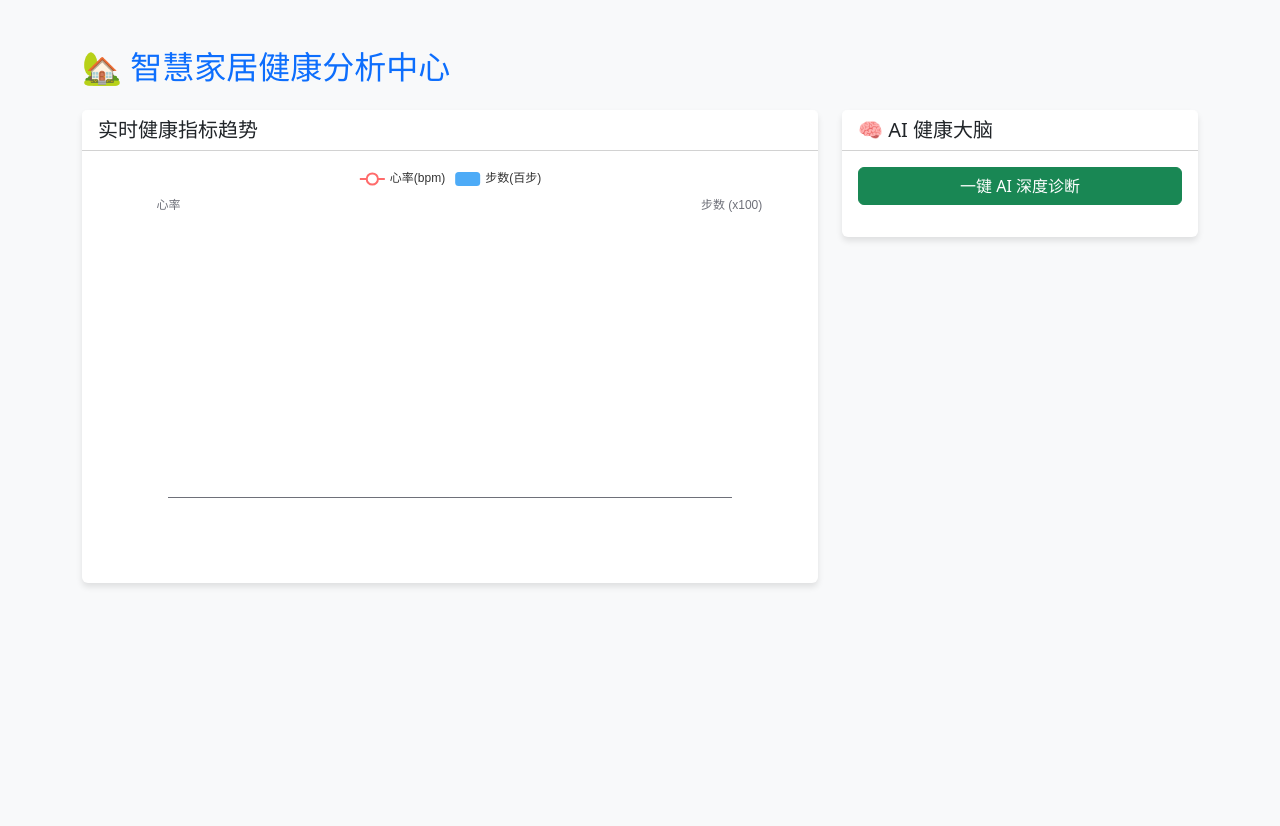
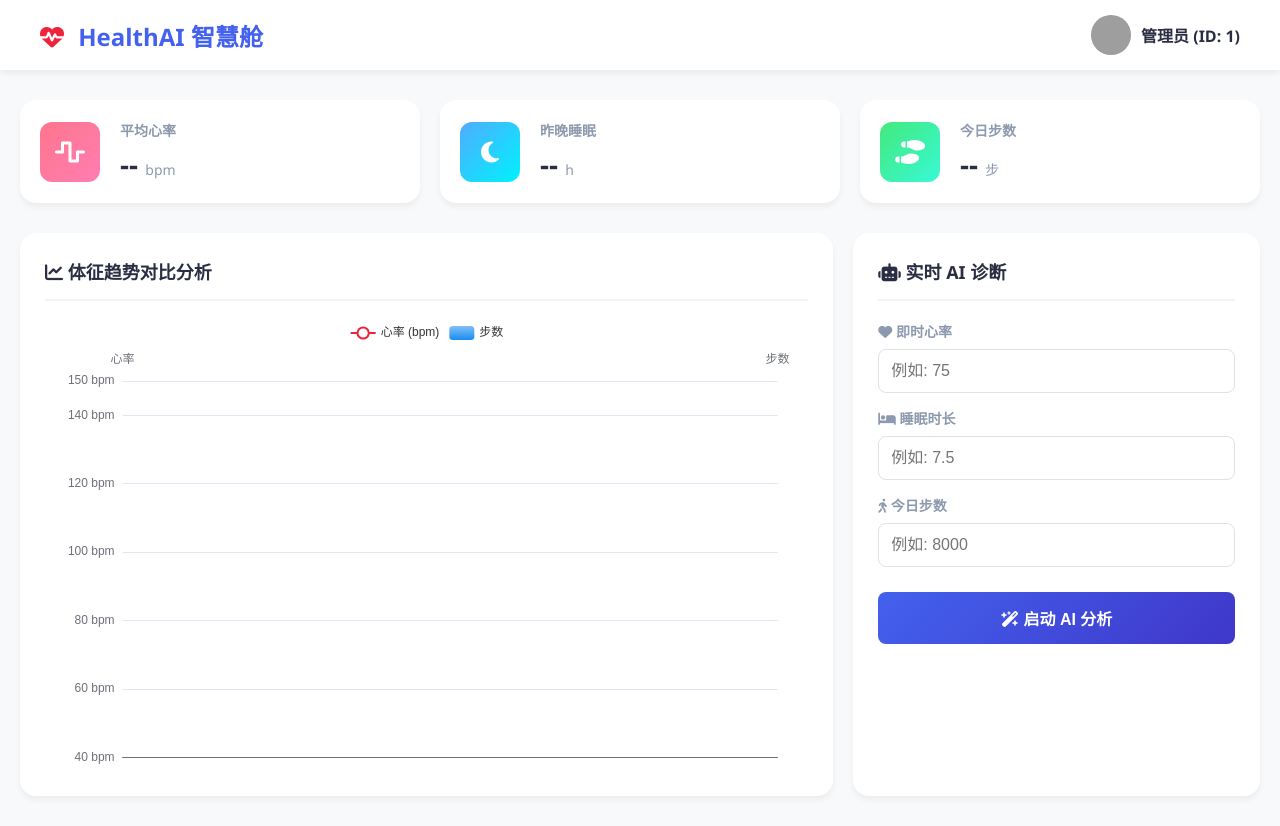
Before and after one commit to Prollary/health_analysis_system, a Flask app: template templates/dashboard.html in a window 1280 px wide. Before the commit the page ends 587 px from the top, so only its background shows below. Run offline with Flask 3, Linux system fonts and the light colour scheme; the template is opened without the code that fills it, so the values that code supplies are empty; parts of the project's set-up code (start-up, migrations or seed data) failed here and were passed over; grey boxes are pictures that could not be loaded.

Commit message:
feat: 重构前端架构，新增美观响应式的 Dashboard 界面，实现模块化 CSS/JS 与 ECharts 双轴数据展现

```diff
--- a/app.py
+++ b/app.py
@@ -3,6 +3,17 @@ from flask import Flask, request, jsonify, render_template
 from models import db, User, SensorData, HealthReport
 from services import save_sensor_data, get_health_history
 from ai_service import calculate_health_score
+from flask import jsonify
+import logging
+from logging.handlers import RotatingFileHandler
+
+# 配置日志：记录到 app.log
+file_handler = RotatingFileHandler('app.log', maxBytes=1024 * 1024, backupCount=10)
+file_handler.setFormatter(logging.Formatter(
+    '%(asctime)s %(levelname)s: %(message)s [in %(pathname)s:%(lineno)d]'
+))
+file_handler.setLevel(logging.INFO)
+app.logger.addHandler(file_handler)
 
 app = Flask(__name__)
 
@@ -108,5 +119,22 @@ def dashboard():
     """渲染前端控制台页面"""
     return render_template('dashboard.html')
 
+
+# 全局处理 404 错误
+@app.errorhandler(404)
+def not_found(error):
+    return jsonify({"status": "error", "message": "请求的资源不存在"}), 404
+
+# 全局处理 500 错误 (代码逻辑崩溃)
+@app.errorhandler(Exception)
+def handle_exception(e):
+    # 判断错误类型
+    app.logger.error(f"系统运行崩溃: {str(e)}") # 记录到服务器日志
+    return jsonify({
+        "status": "error",
+        "message": "系统繁忙或后台故障，请稍后再试",
+        "error_type": type(e).__name__
+    }), 500
+
 if __name__ == '__main__':
     app.run(debug=True)
--- /dev/null
+++ b/static/script.js
@@ -0,0 +1,156 @@
+document.addEventListener('DOMContentLoaded', function () {
+    // 1. 初始化 ECharts
+    const chartDom = document.getElementById('mainChart');
+    const myChart = echarts.init(chartDom);
+
+    // 2. 渲染图表函数 (多轴联动)
+    async function fetchAndRenderChart() {
+        try {
+            // 调用 Flask 接口获取历史数据
+            const response = await fetch('/api/health/history');
+            const result = await response.json();
+
+            // 更新顶部 KPI 卡片 (取最新的一条数据)
+            if (result.times && result.times.length > 0) {
+                const lastIndex = result.times.length - 1;
+                document.getElementById('kpi-hr').innerHTML = `${result.heart_rates[lastIndex]} <span>bpm</span>`;
+                document.getElementById('kpi-sleep').innerHTML = `${result.sleep_hours[lastIndex]} <span>h</span>`;
+                document.getElementById('kpi-steps').innerHTML = `${result.steps[lastIndex]} <span>步</span>`;
+            }
+
+            // ECharts 配置：左轴心率(折线)，右轴步数(柱状)
+            const option = {
+                tooltip: { trigger: 'axis', axisPointer: { type: 'cross' } },
+                legend: { data: ['心率 (bpm)', '步数'], top: 0 },
+                grid: { left: '3%', right: '4%', bottom: '3%', containLabel: true },
+                xAxis: [
+                    { type: 'category', data: result.times, boundaryGap: true }
+                ],
+                // 定义双 Y 轴
+                yAxis: [
+                    {
+                        type: 'value',
+                        name: '心率',
+                        min: 40, max: 150, // 设定心率合理区间
+                        axisLabel: { formatter: '{value} bpm' }
+                    },
+                    {
+                        type: 'value',
+                        name: '步数',
+                        position: 'right', // 放在右侧
+                        axisLabel: { formatter: '{value} 步' },
+                        splitLine: { show: false } // 隐藏右轴网格线避免杂乱
+                    }
+                ],
+                series: [
+                    {
+                        name: '步数',
+                        type: 'bar',
+                        yAxisIndex: 1, // 绑定到右侧 Y 轴
+                        data: result.steps,
+                        itemStyle: {
+                            color: new echarts.graphic.LinearGradient(0, 0, 0, 1, [
+                                { offset: 0, color: '#83bff6' },
+                                { offset: 1, color: '#188df0' }
+                            ]),
+                            borderRadius: [4, 4, 0, 0]
+                        }
+                    },
+                    {
+                        name: '心率 (bpm)',
+                        type: 'line',
+                        smooth: true,
+                        data: result.heart_rates,
+                        itemStyle: { color: '#ef233c' },
+                        lineStyle: { width: 3 },
+                        areaStyle: {
+                            color: new echarts.graphic.LinearGradient(0, 0, 0, 1, [
+                                { offset: 0, color: 'rgba(239, 35, 60, 0.3)' },
+                                { offset: 1, color: 'rgba(239, 35, 60, 0)' }
+                            ])
+                        }
+                    }
+                ]
+            };
+            myChart.setOption(option);
+        } catch (error) {
+            console.error("图表数据获取失败:", error);
+            // 可以在此处渲染备用/模拟数据防止图表空白
+        }
+    }
+
+    // 3. 处理表单提交 (触发 AI)
+    const form = document.getElementById('healthForm');
+    const analyzeBtn = document.getElementById('analyzeBtn');
+
+    form.addEventListener('submit', async function (e) {
+        e.preventDefault(); // 阻止页面刷新
+
+        // 改变按钮状态
+        const originalText = analyzeBtn.innerHTML;
+        analyzeBtn.innerHTML = '<i class="fa-solid fa-spinner fa-spin"></i> AI 正在全息运算中...';
+        analyzeBtn.disabled = true;
+
+        // 获取用户输入的数据
+        const hr = document.getElementById('input-hr').value;
+        const sleep = document.getElementById('input-sleep').value;
+        const steps = document.getElementById('input-steps').value;
+
+        try {
+            // 第一步：先将数据发送给入库接口
+            const uploadRes = await fetch('/api/sensor/upload', {
+                method: 'POST',
+                headers: { 'Content-Type': 'application/json' },
+                body: JSON.stringify({
+                    user_id: 1,
+                    heart_rate: parseInt(hr),
+                    sleep_hours: parseFloat(sleep),
+                    steps: parseInt(steps)
+                })
+            });
+
+            if (uploadRes.ok) {
+                // 第二步：触发 AI 诊断接口
+                const analyzeRes = await fetch('/api/analyze/1', { method: 'POST' });
+                const aiData = await analyzeRes.json();
+
+                if (aiData.code === 200) {
+                    const res = aiData.data;
+
+                    // 显示结果区
+                    document.getElementById('ai-result').classList.remove('hidden');
+
+                    // 动态更新数字和文字
+                    document.getElementById('res-score').innerText = res.health_score;
+                    document.getElementById('res-level').innerText = res.risk_level;
+                    document.getElementById('res-suggestion').innerText = res.suggestion;
+
+                    // 根据风险等级改变圆圈颜色
+                    const circle = document.querySelector('.score-circle');
+                    if (res.risk_level === '高风险') {
+                        circle.style.background = 'linear-gradient(135deg, #ff0844 0%, #ffb199 100%)';
+                    } else if (res.risk_level === '中风险') {
+                        circle.style.background = 'linear-gradient(135deg, #f6d365 0%, #fda085 100%)';
+                    } else {
+                        circle.style.background = 'linear-gradient(135deg, #00b09b, #96c93d)';
+                    }
+
+                    // 刷新左侧图表
+                    fetchAndRenderChart();
+                }
+            }
+        } catch (error) {
+            alert("通信失败，请确保 Flask 后端正在运行！");
+        } finally {
+            // 恢复按钮状态
+            analyzeBtn.innerHTML = originalText;
+            analyzeBtn.disabled = false;
+        }
+    });
+
+    // 页面加载时执行一次渲染
+    fetchAndRenderChart();
+
+    // 监听窗口大小变化，让图表自适应缩放
+    window.addEventListener('resize', () => myChart.resize());
+});
--- /dev/null
+++ b/static/style.css
@@ -0,0 +1,269 @@
+/* --- 基础变量与重置 --- */
+:root {
+    --primary-color: #4361ee;
+    --bg-color: #f8f9fa;
+    --card-bg: #ffffff;
+    --text-main: #2b2d42;
+    --text-muted: #8d99ae;
+    --shadow-sm: 0 4px 6px rgba(0, 0, 0, 0.05);
+    --shadow-md: 0 10px 20px rgba(0, 0, 0, 0.08);
+    --radius: 16px;
+    --red: #ef233c;
+    --blue: #3a86ff;
+    --green: #38b000;
+}
+
+* {
+    box-sizing: border-box;
+    margin: 0;
+    padding: 0;
+}
+
+body {
+    font-family: 'Segoe UI', system-ui, -apple-system, sans-serif;
+    background-color: var(--bg-color);
+    color: var(--text-main);
+}
+
+/* --- 顶部导航栏 --- */
+.navbar {
+    display: flex;
+    justify-content: space-between;
+    align-items: center;
+    padding: 15px 40px;
+    background: var(--card-bg);
+    box-shadow: var(--shadow-sm);
+    position: sticky;
+    top: 0;
+    z-index: 100;
+}
+
+.logo {
+    font-size: 24px;
+    font-weight: 800;
+    color: var(--primary-color);
+}
+
+.logo i {
+    color: var(--red);
+    margin-right: 8px;
+}
+
+.user-profile {
+    display: flex;
+    align-items: center;
+    gap: 10px;
+    font-weight: 600;
+}
+
+.avatar {
+    width: 40px;
+    height: 40px;
+    border-radius: 50%;
+    background: #e9ecef;
+}
+
+/* --- 布局容器 --- */
+.container {
+    max-width: 1400px;
+    margin: 30px auto;
+    padding: 0 20px;
+}
+
+/* --- KPI 卡片区 --- */
+.kpi-grid {
+    display: grid;
+    grid-template-columns: repeat(3, 1fr);
+    gap: 20px;
+    margin-bottom: 30px;
+}
+
+.kpi-card {
+    background: var(--card-bg);
+    padding: 20px;
+    border-radius: var(--radius);
+    box-shadow: var(--shadow-sm);
+    display: flex;
+    align-items: center;
+    gap: 20px;
+    transition: transform 0.3s ease;
+}
+
+.kpi-card:hover {
+    transform: translateY(-5px);
+    box-shadow: var(--shadow-md);
+}
+
+.icon-box {
+    width: 60px;
+    height: 60px;
+    border-radius: 12px;
+    display: flex;
+    justify-content: center;
+    align-items: center;
+    font-size: 24px;
+    color: white;
+}
+
+.icon-box.red {
+    background: linear-gradient(135deg, #ff758c 0%, #ff7eb3 100%);
+}
+
+.icon-box.blue {
+    background: linear-gradient(135deg, #4facfe 0%, #00f2fe 100%);
+}
+
+.icon-box.green {
+    background: linear-gradient(135deg, #43e97b 0%, #38f9d7 100%);
+}
+
+.kpi-info h3 {
+    font-size: 14px;
+    color: var(--text-muted);
+    margin-bottom: 5px;
+}
+
+.kpi-info p {
+    font-size: 28px;
+    font-weight: bold;
+}
+
+.kpi-info span {
+    font-size: 14px;
+    font-weight: normal;
+    color: var(--text-muted);
+}
+
+/* --- 主体网格 (图表 & 控制台) --- */
+.main-grid {
+    display: grid;
+    grid-template-columns: 2fr 1fr;
+    gap: 20px;
+}
+
+.card {
+    background: var(--card-bg);
+    border-radius: var(--radius);
+    padding: 25px;
+    box-shadow: var(--shadow-sm);
+}
+
+.card-header h2 {
+    font-size: 18px;
+    border-bottom: 2px solid #f1f3f5;
+    padding-bottom: 15px;
+    margin-bottom: 20px;
+}
+
+.chart-area {
+    width: 100%;
+    height: 450px;
+}
+
+/* --- 表单与按钮 --- */
+.health-form .input-group {
+    margin-bottom: 15px;
+}
+
+.health-form label {
+    display: block;
+    margin-bottom: 8px;
+    font-weight: 600;
+    color: var(--text-muted);
+    font-size: 14px;
+}
+
+.health-form input {
+    width: 100%;
+    padding: 12px;
+    border: 1px solid #dee2e6;
+    border-radius: 8px;
+    font-size: 16px;
+    transition: border-color 0.3s;
+}
+
+.health-form input:focus {
+    outline: none;
+    border-color: var(--primary-color);
+    box-shadow: 0 0 0 3px rgba(67, 97, 238, 0.1);
+}
+
+.btn-primary {
+    width: 100%;
+    padding: 14px;
+    margin-top: 10px;
+    background: linear-gradient(135deg, var(--primary-color) 0%, #3f37c9 100%);
+    color: white;
+    border: none;
+    border-radius: 8px;
+    font-size: 16px;
+    font-weight: bold;
+    cursor: pointer;
+    transition: all 0.3s;
+}
+
+.btn-primary:hover {
+    opacity: 0.9;
+    transform: translateY(-2px);
+    box-shadow: var(--shadow-md);
+}
+
+.btn-primary:disabled {
+    background: #ced4da;
+    cursor: not-allowed;
+    transform: none;
+    box-shadow: none;
+}
+
+/* --- AI 结果展示区 --- */
+.ai-result {
+    margin-top: 30px;
+    text-align: center;
+    animation: fadeIn 0.5s ease;
+}
+
+.hidden {
+    display: none;
+}
+
+@keyframes fadeIn {
+    from {
+        opacity: 0;
+        transform: translateY(10px);
+    }
+
+    to {
+        opacity: 1;
+        transform: translateY(0);
+    }
+}
+
+.score-circle {
+    width: 100px;
+    height: 100px;
+    margin: 0 auto 15px;
+    border-radius: 50%;
+    display: flex;
+    align-items: center;
+    justify-content: center;
+    font-size: 36px;
+    font-weight: bold;
+    color: white;
+    background: linear-gradient(135deg, #00b09b, #96c93d);
+    box-shadow: 0 10px 20px rgba(0, 176, 155, 0.3);
+}
+
+.result-text h3 {
+    margin-bottom: 10px;
+    color: var(--primary-color);
+}
+
+.result-text p {
+    background: #f8f9fa;
+    padding: 15px;
+    border-radius: 8px;
+    font-size: 14px;
+    line-height: 1.6;
+    border-left: 4px solid var(--primary-color);
+    text-align: left;
+}
--- a/templates/dashboard.html
+++ b/templates/dashboard.html
@@ -4,153 +4,96 @@
 <head>
     <meta charset="UTF-8">
     <meta name="viewport" content="width=device-width, initial-scale=1.0">
-    <title>智慧家居健康分析中心</title>
-    <link href="https://cdn.jsdelivr.net/npm/bootstrap@5.3.0/dist/css/bootstrap.min.css" rel="stylesheet">
+    <title>AI 智慧家居健康舱</title>
+    <link rel="stylesheet" href="/static/css/style.css">
+    <link rel="stylesheet" href="https://cdnjs.cloudflare.com/ajax/libs/font-awesome/6.4.0/css/all.min.css">
     <script src="https://cdn.jsdelivr.net/npm/echarts@5.4.3/dist/echarts.min.js"></script>
-    <style>
-        body {
-            background-color: #f8f9fa;
-        }
-
-        .card {
-            box-shadow: 0 4px 6px rgba(0, 0, 0, 0.1);
-            border: none;
-            margin-bottom: 20px;
-        }
-
-        #chart-container {
-            height: 400px;
-            width: 100%;
-        }
-    </style>
 </head>
 
 <body>
 
-    <div class="container mt-5">
-        <h2 class="mb-4 text-primary">🏡 智慧家居健康分析中心</h2>
+    <header class="navbar">
+        <div class="logo">
+            <i class="fa-solid fa-heart-pulse"></i>
+            <span>HealthAI 智慧舱</span>
+        </div>
+        <div class="user-profile">
+            <img src="https://api.dicebear.com/7.x/notionists/svg?seed=Felix" alt="User Avatar" class="avatar">
+            <span>管理员 (ID: 1)</span>
+        </div>
+    </header>
 
-        <div class="row">
-            <div class="col-md-8">
-                <div class="card">
-                    <div class="card-header bg-white">
-                        <h5 class="card-title mb-0">实时健康指标趋势</h5>
+    <main class="container">
+
+        <section class="kpi-grid">
+            <div class="kpi-card">
+                <div class="icon-box red"><i class="fa-solid fa-wave-square"></i></div>
+                <div class="kpi-info">
+                    <h3>平均心率</h3>
+                    <p id="kpi-hr">-- <span>bpm</span></p>
+                </div>
+            </div>
+            <div class="kpi-card">
+                <div class="icon-box blue"><i class="fa-solid fa-moon"></i></div>
+                <div class="kpi-info">
+                    <h3>昨晚睡眠</h3>
+                    <p id="kpi-sleep">-- <span>h</span></p>
+                </div>
+            </div>
+            <div class="kpi-card">
+                <div class="icon-box green"><i class="fa-solid fa-shoe-prints"></i></div>
+                <div class="kpi-info">
+                    <h3>今日步数</h3>
+                    <p id="kpi-steps">-- <span>步</span></p>
+                </div>
+            </div>
+        </section>
+
+        <section class="main-grid">
+            <div class="chart-container card">
+                <div class="card-header">
+                    <h2><i class="fa-solid fa-chart-line"></i> 体征趋势对比分析</h2>
+                </div>
+                <div id="mainChart" class="chart-area"></div>
+            </div>
+
+            <div class="ai-console card">
+                <div class="card-header">
+                    <h2><i class="fa-solid fa-robot"></i> 实时 AI 诊断</h2>
+                </div>
+
+                <form id="healthForm" class="health-form">
+                    <div class="input-group">
+                        <label><i class="fa-solid fa-heart"></i> 即时心率</label>
+                        <input type="number" id="input-hr" placeholder="例如: 75" required>
                     </div>
-                    <div class="card-body">
-                        <div id="chart-container"></div>
+                    <div class="input-group">
+                        <label><i class="fa-solid fa-bed"></i> 睡眠时长</label>
+                        <input type="number" step="0.1" id="input-sleep" placeholder="例如: 7.5" required>
+                    </div>
+                    <div class="input-group">
+                        <label><i class="fa-solid fa-person-walking"></i> 今日步数</label>
+                        <input type="number" id="input-steps" placeholder="例如: 8000" required>
+                    </div>
+                    <button type="submit" class="btn-primary" id="analyzeBtn">
+                        <i class="fa-solid fa-wand-magic-sparkles"></i> 启动 AI 分析
+                    </button>
+                </form>
+
+                <div id="ai-result" class="ai-result hidden">
+                    <div class="score-circle">
+                        <span id="res-score">95</span>
+                    </div>
+                    <div class="result-text">
+                        <h3 id="res-level">健康状态</h3>
+                        <p id="res-suggestion">正在等待数据接入...</p>
                     </div>
                 </div>
             </div>
+        </section>
+    </main>
 
-            <div class="col-md-4">
-                <div class="card">
-                    <div class="card-header bg-white">
-                        <h5 class="card-title mb-0">🧠 AI 健康大脑</h5>
-                    </div>
-                    <div class="card-body text-center">
-                        <button class="btn btn-success w-100 mb-3" onclick="triggerAI()">一键 AI 深度诊断</button>
-
-                        <div id="ai-result" style="display: none;">
-                            <h1 id="health-score" class="text-success display-4 font-weight-bold">--</h1>
-                            <p class="text-muted">综合健康分</p>
-                            <span id="risk-badge" class="badge bg-success mb-3">状态未知</span>
-                            <p id="ai-suggestion" class="text-start bg-light p-3 rounded text-secondary"
-                                style="font-size: 0.9em;">
-                                等待诊断...
-                            </p>
-                        </div>
-                    </div>
-                </div>
-            </div>
-        </div>
-    </div>
-
-    <script>
-        // 1. 初始化 ECharts 实例
-        const chartDom = document.getElementById('chart-container');
-        const myChart = echarts.init(chartDom);
-
-        // 2. 获取历史数据并渲染图表 (对接 GET /api/health/history)
-        async function loadChartData() {
-            try {
-                const response = await fetch('/api/health/history');
-                const result = await response.json();
-
-                // 配置 ECharts 选项
-                const option = {
-                    tooltip: { trigger: 'axis' },
-                    legend: { data: ['心率(bpm)', '步数(百步)'] },
-                    xAxis: { type: 'category', data: result.times },
-                    yAxis: [
-                        { type: 'value', name: '心率' },
-                        { type: 'value', name: '步数 (x100)' } // 缩放步数以便在同个图表展示
-                    ],
-                    series: [
-                        {
-                            name: '心率(bpm)',
-                            type: 'line',
-                            smooth: true,
-                            data: result.heart_rates,
-                            itemStyle: { color: '#ff6b6b' }
-                        },
-                        {
-                            name: '步数(百步)',
-                            type: 'bar',
-                            yAxisIndex: 1,
-                            data: result.steps.map(s => s / 100), // 步数除以100
-                            itemStyle: { color: '#4dabf7' }
-                        }
-                    ]
-                };
-                myChart.setOption(option);
-            } catch (error) {
-                console.error("加载图表数据失败:", error);
-            }
-        }
-
-        // 3. 触发 AI 诊断 (对接 POST /api/analyze/1)
-        async function triggerAI() {
-            const btn = document.querySelector('button');
-            btn.innerText = "🧠 正在连线 AI 大脑计算中...";
-            btn.disabled = true;
-
-            try {
-                const response = await fetch('/api/analyze/1', { method: 'POST' });
-                const res = await response.json();
-
-                if (res.code === 200) {
-                    const data = res.data;
-                    // 显示结果区域
-                    document.getElementById('ai-result').style.display = 'block';
-
-                    // 更新分数
-                    document.getElementById('health-score').innerText = data.health_score;
-
-                    // 更新风险等级 UI
-                    const badge = document.getElementById('risk-badge');
-                    badge.innerText = data.risk_level;
-                    if (data.risk_level === '低风险') badge.className = 'badge bg-success mb-3';
-                    else if (data.risk_level === '中风险') badge.className = 'badge bg-warning text-dark mb-3';
-                    else badge.className = 'badge bg-danger mb-3';
-
-                    // 更新建议
-                    document.getElementById('ai-suggestion').innerText = data.suggestion;
-                } else {
-                    alert("AI 分析出错: " + res.msg);
-                }
-            } catch (error) {
-                alert("请求失败，请检查后端运行状态。");
-            } finally {
-                btn.innerText = "重新执行 AI 诊断";
-                btn.disabled = false;
-            }
-        }
-
-        // 页面加载完成后立即渲染一次图表
-        loadChartData();
-        // 设定每 5 秒刷新一次图表（实现动态心率效果）
-        setInterval(loadChartData, 5000);
-    </script>
+    <script src="/static/js/script.js"></script>
 </body>
 
 </html>
```
Also changed, not shown: services.py (+26 -0 lines), 1 other file.
